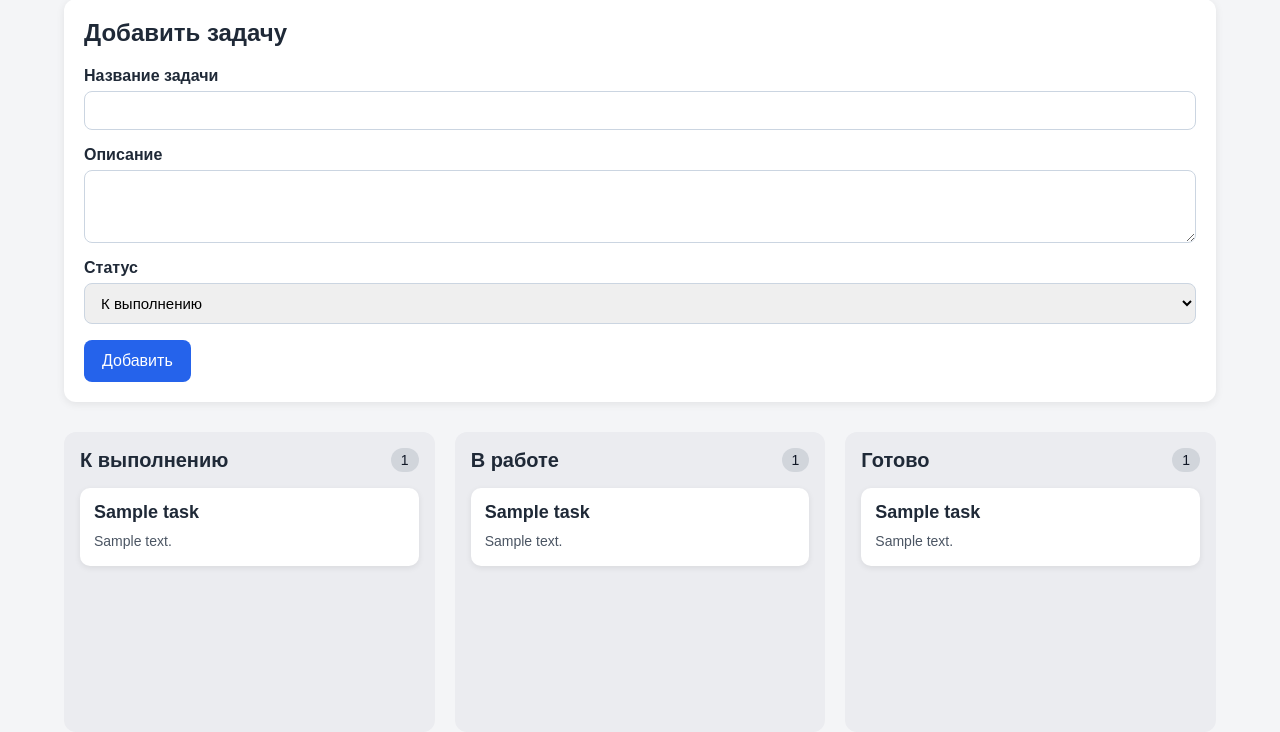
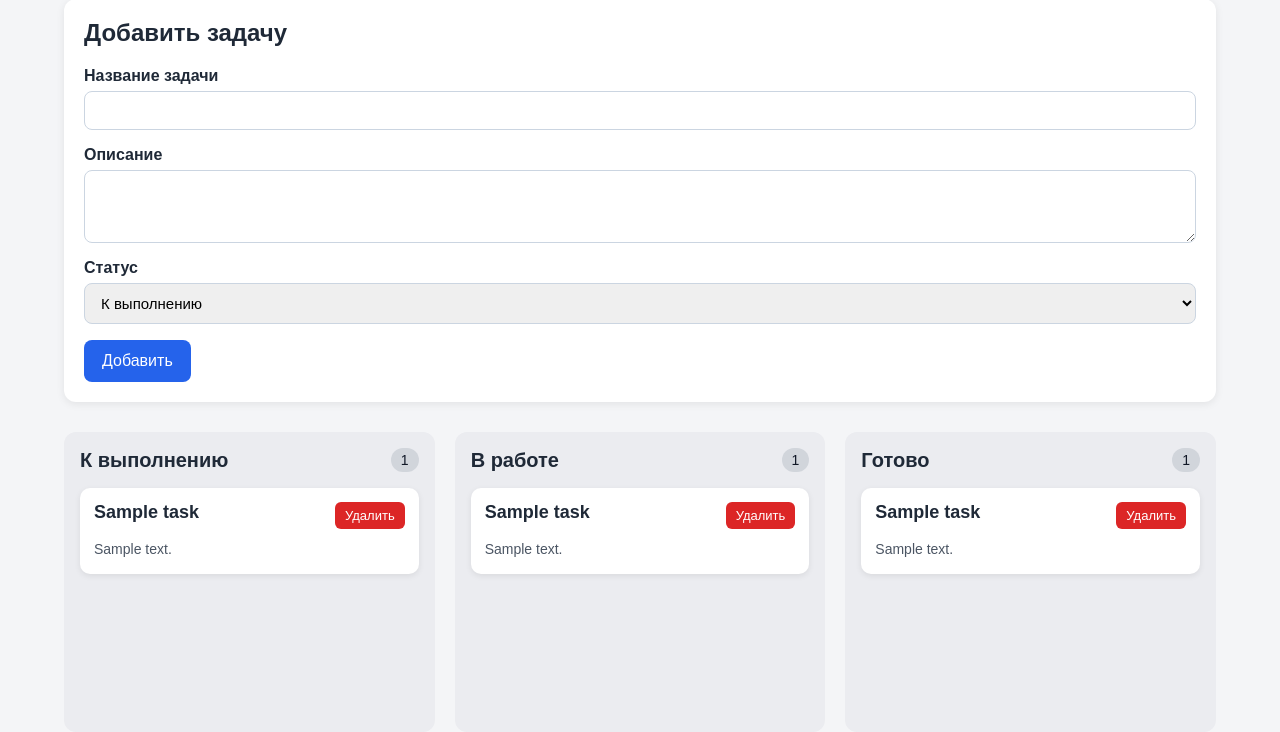
Before and after one commit to RiGGeRXVI/task-board-web, a Flask app: template templates/index.html in a window 1280 px wide. Shown: the part 133-865 px from the top of the page. Run offline with Flask 3, Linux system fonts and the light colour scheme; the template is opened without the code that fills it: most values are stand-ins (such as "Sample title", 1, 10 or a date in 2020).

Commit message:
Added "Delete" button

```diff
--- a/app.py
+++ b/app.py
@@ -60,6 +60,12 @@ def index():
         done_tasks=done_tasks
     )
 
+@app.route("/tasks/<int:id>/delete", methods=["POST"])
+def delete_task(id):
+    db = get_db()
+    db.execute("DELETE FROM tasks WHERE id = ?", (id,))
+    db.commit()
+    return redirect(url_for("index"))
 
 @app.route("/add", methods=["POST"])
 def add_task():
--- a/static/style.css
+++ b/static/style.css
@@ -140,6 +140,28 @@ body {
     line-height: 1.5;
 }
 
+.task-card-top {
+    display: flex;
+    justify-content: space-between;
+    align-items: flex-start;
+    gap: 12px;
+    margin-bottom: 8px;
+}
+
+.delete-btn {
+    background-color: #dc2626;
+    color: white;
+    border: none;
+    border-radius: 6px;
+    padding: 6px 10px;
+    font-size: 13px;
+    cursor: pointer;
+}
+
+.delete-btn:hover {
+    background-color: #b91c1c;
+}
+
 @media (max-width: 900px) {
     .board {
         grid-template-columns: 1fr;
--- a/templates/index.html
+++ b/templates/index.html
@@ -51,7 +51,15 @@
 
                 {% for task in todo_tasks %}
                 <article class="task-card">
-                    <h3>{{ task.title }}</h3>
+                    <div class="task-card-top">
+                        <h3>{{ task.title }}</h3>
+
+                        <form action="{{ url_for('delete_task', id=task.id) }}" method="post">
+                            <button class="delete-btn" type="submit" onclick="return confirm('Удалить задачу?')">
+                                Удалить
+                            </button>
+                        </form>
+                    </div>
                     <p>{{ task.description }}</p>
                 </article>
                 {% endfor %}
@@ -65,7 +73,16 @@
 
                 {% for task in in_progress_tasks %}
                 <article class="task-card">
-                    <h3>{{ task.title }}</h3>
+                    <div class="task-card-top">
+                        <h3>{{ task.title }}</h3>
+
+                        <form action="{{ url_for('delete_task', id=task.id) }}" method="post">
+                            <button class="delete-btn" type="submit" onclick="return confirm('Удалить задачу?')">
+                                Удалить
+                            </button>
+                        </form>
+                    </div>
+
                     <p>{{ task.description }}</p>
                 </article>
                 {% endfor %}
@@ -79,7 +96,16 @@
 
                 {% for task in done_tasks %}
                 <article class="task-card">
-                    <h3>{{ task.title }}</h3>
+                    <div class="task-card-top">
+                        <h3>{{ task.title }}</h3>
+
+                        <form action="{{ url_for('delete_task', id=task.id) }}" method="post">
+                            <button class="delete-btn" type="submit" onclick="return confirm('Удалить задачу?')">
+                                Удалить
+                            </button>
+                        </form>
+                    </div>
+
                     <p>{{ task.description }}</p>
                 </article>
                 {% endfor %}
```
